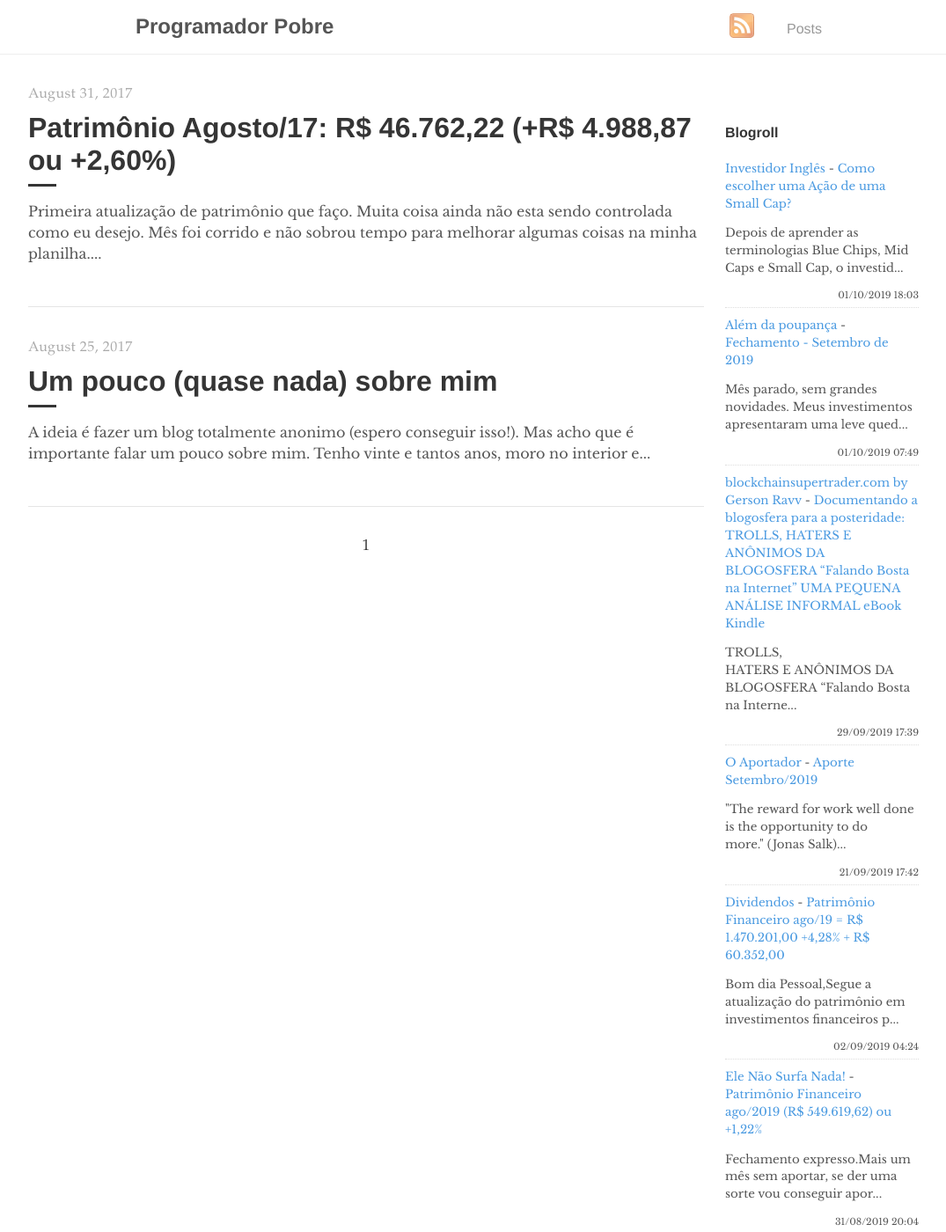
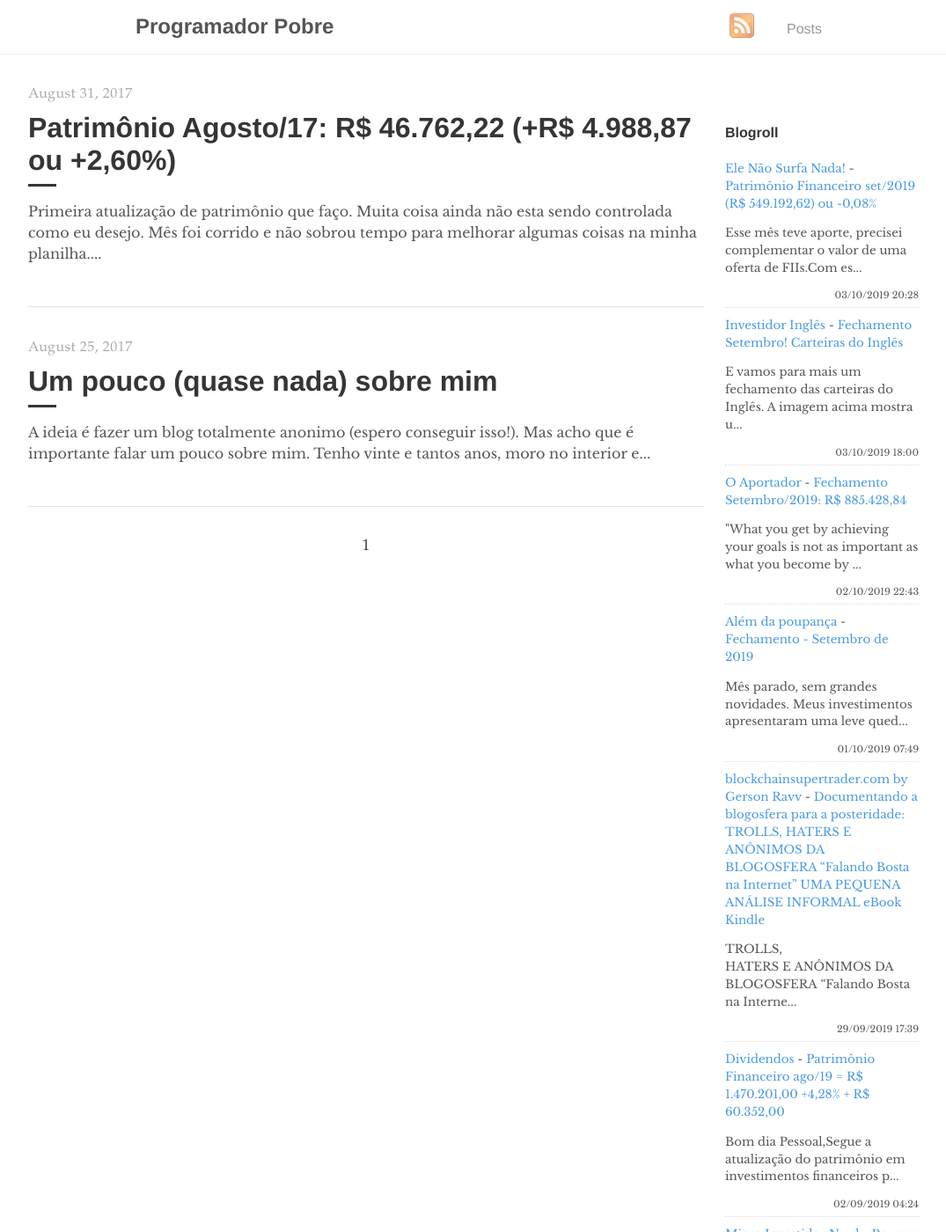
Before and after one commit to programadorpobre/programadorpobre.github.io, a Jekyll site: the page built from index.html, in a window 1280 px wide and 1400 px high. Shown: the whole window at 88% size, without its empty margins (96-1171 px from the left). Built offline with Jekyll 4.4.1, drawn with Linux system fonts in a browser that asks for light colours; the list of posts is cut into pages by our own code; comment, search, counter and statistics services are not loaded.

Commit message:
[ci skip] travis #789

```diff
--- a/_includes/feed-entries.html
+++ b/_includes/feed-entries.html
@@ -1,7 +1,17 @@
 <div class="feed-entry">
-    <a class="feed-entry-site-name" href="https://www.investidoringles.com/">Investidor Inglês</a> - <a class="feed-entry-title" href="https://www.investidoringles.com/2019/10/como-escolher-uma-acao-small-cap.html">Como escolher uma Ação de uma Small Cap?</a>
-    <p class="feed-entry-summary">Depois de aprender as terminologias Blue Chips, Mid Caps e Small Cap, o investid...</p>
-    <time datetime="2019-10-01T18:03:00.002-03:00">01/10/2019 18:03</time>
+    <a class="feed-entry-site-name" href="https://elenaosurfanada.blogspot.com/">Ele Não Surfa Nada!</a> - <a class="feed-entry-title" href="https://elenaosurfanada.blogspot.com/2019/10/patrimonio-financeiro-set2019-r.html">Patrimônio Financeiro set/2019 (R$ 549.192,62) ou -0,08%</a>
+    <p class="feed-entry-summary">Esse mês teve aporte, precisei complementar o valor de uma oferta de FIIs.Com es...</p>
+    <time datetime="2019-10-03T20:28:00.000-03:00">03/10/2019 20:28</time>
+</div>
+<div class="feed-entry">
+    <a class="feed-entry-site-name" href="https://www.investidoringles.com/">Investidor Inglês</a> - <a class="feed-entry-title" href="https://www.investidoringles.com/2019/10/fechamento-setembro-carteiras-do-ingles.html">Fechamento Setembro! Carteiras do Inglês</a>
+    <p class="feed-entry-summary">E vamos para mais um fechamento das carteiras do Inglês. A imagem acima mostra u...</p>
+    <time datetime="2019-10-03T18:00:00.000-03:00">03/10/2019 18:00</time>
+</div>
+<div class="feed-entry">
+    <a class="feed-entry-site-name" href="https://oaportadorfinanceiro.blogspot.com/">O Aportador</a> - <a class="feed-entry-title" href="https://oaportadorfinanceiro.blogspot.com/2019/10/fechamento-setembro2019-r-88542884.html">Fechamento Setembro/2019: R$ 885.428,84</a>
+    <p class="feed-entry-summary">"What you get by achieving your goals is not as important as what you become by ...</p>
+    <time datetime="2019-10-02T22:43:00.002-03:00">02/10/2019 22:43</time>
 </div>
 <div class="feed-entry">
     <a class="feed-entry-site-name" href="https://alemdapoupanca.blogspot.com/">Além da poupança</a> - <a class="feed-entry-title" href="https://alemdapoupanca.blogspot.com/2019/10/fechamento-setembro-de-2019_1.html">Fechamento - Setembro de 2019</a>
@@ -14,19 +24,9 @@
     <time datetime="2019-09-29T17:39:00.005-03:00">29/09/2019 17:39</time>
 </div>
 <div class="feed-entry">
-    <a class="feed-entry-site-name" href="https://oaportadorfinanceiro.blogspot.com/">O Aportador</a> - <a class="feed-entry-title" href="https://oaportadorfinanceiro.blogspot.com/2019/09/aporte-setembro2019.html">Aporte Setembro/2019</a>
-    <p class="feed-entry-summary">"The reward for work well done is the opportunity to do more."&nbsp;(Jonas Salk)...</p>
-    <time datetime="2019-09-21T17:42:00.001-03:00">21/09/2019 17:42</time>
-</div>
-<div class="feed-entry">
     <a class="feed-entry-site-name" href="http://bonsdividendos.blogspot.com/">Dividendos</a> - <a class="feed-entry-title" href="http://bonsdividendos.blogspot.com/2019/09/patrimonio-financeiro-ago19-r-147020100.html">Patrimônio Financeiro ago/19 = R$ 1.470.201,00 +4,28% + R$ 60.352,00</a>
     <p class="feed-entry-summary">Bom dia Pessoal,Segue a atualização do patrimônio em investimentos financeiros p...</p>
     <time datetime="2019-09-02T04:24:00.002-07:00">02/09/2019 04:24</time>
-</div>
-<div class="feed-entry">
-    <a class="feed-entry-site-name" href="https://elenaosurfanada.blogspot.com/">Ele Não Surfa Nada!</a> - <a class="feed-entry-title" href="https://elenaosurfanada.blogspot.com/2019/08/patrimonio-financeiro-ago2019-r.html">Patrimônio Financeiro ago/2019 (R$ 549.619,62) ou +1,22%</a>
-    <p class="feed-entry-summary">Fechamento expresso.Mais um mês sem aportar, se der uma sorte vou conseguir apor...</p>
-    <time datetime="2019-08-31T20:04:00.001-03:00">31/08/2019 20:04</time>
 </div>
 <div class="feed-entry">
     <a class="feed-entry-site-name" href="https://microinvestidornerd.blogspot.com/">Micro Investidor Nerd</a> - <a class="feed-entry-title" href="https://microinvestidornerd.blogspot.com/2019/06/por-que-o-brasil-e-um-pais-atrasado.html">Por que o Brasil é um país atrasado: Resumo do Livro</a>
```
